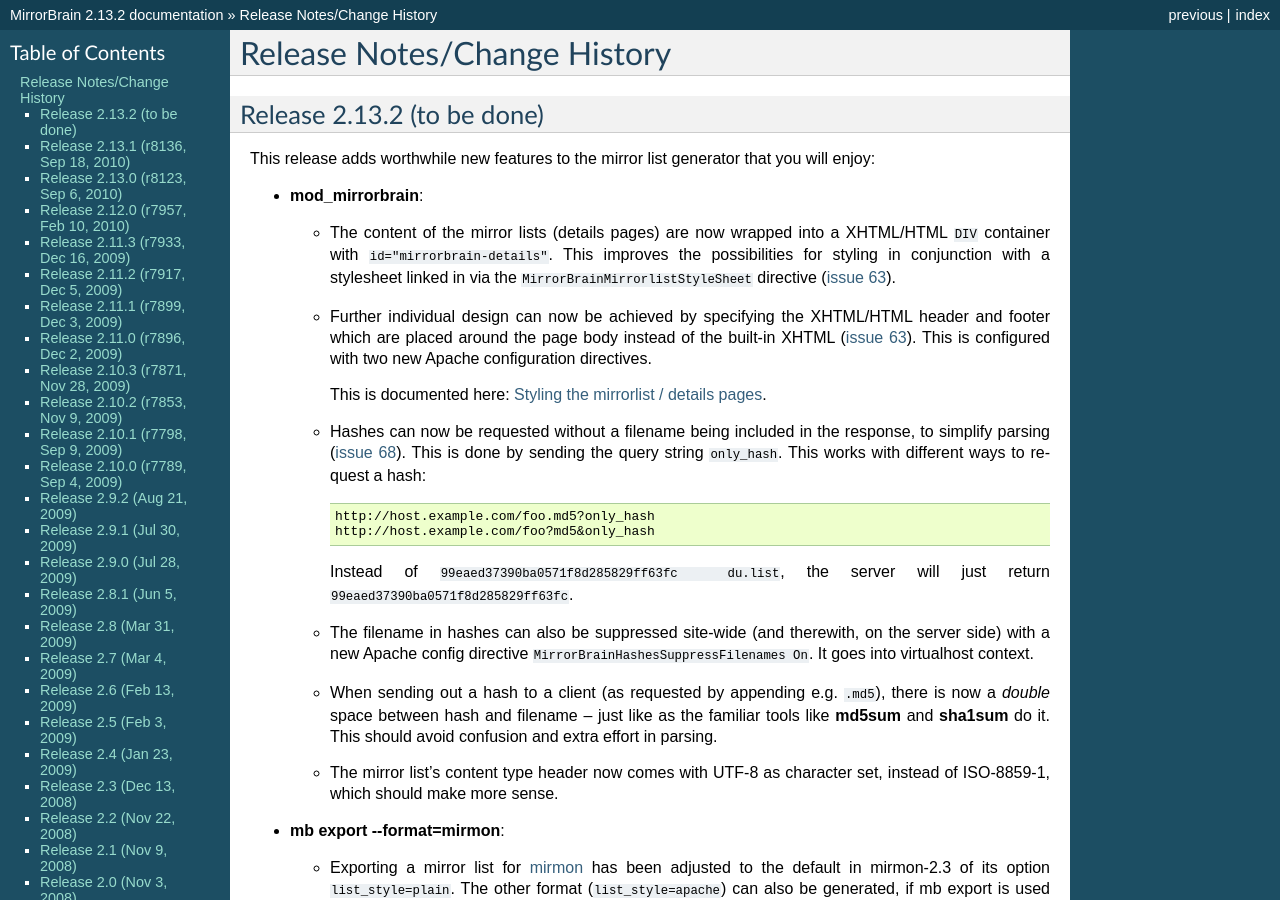
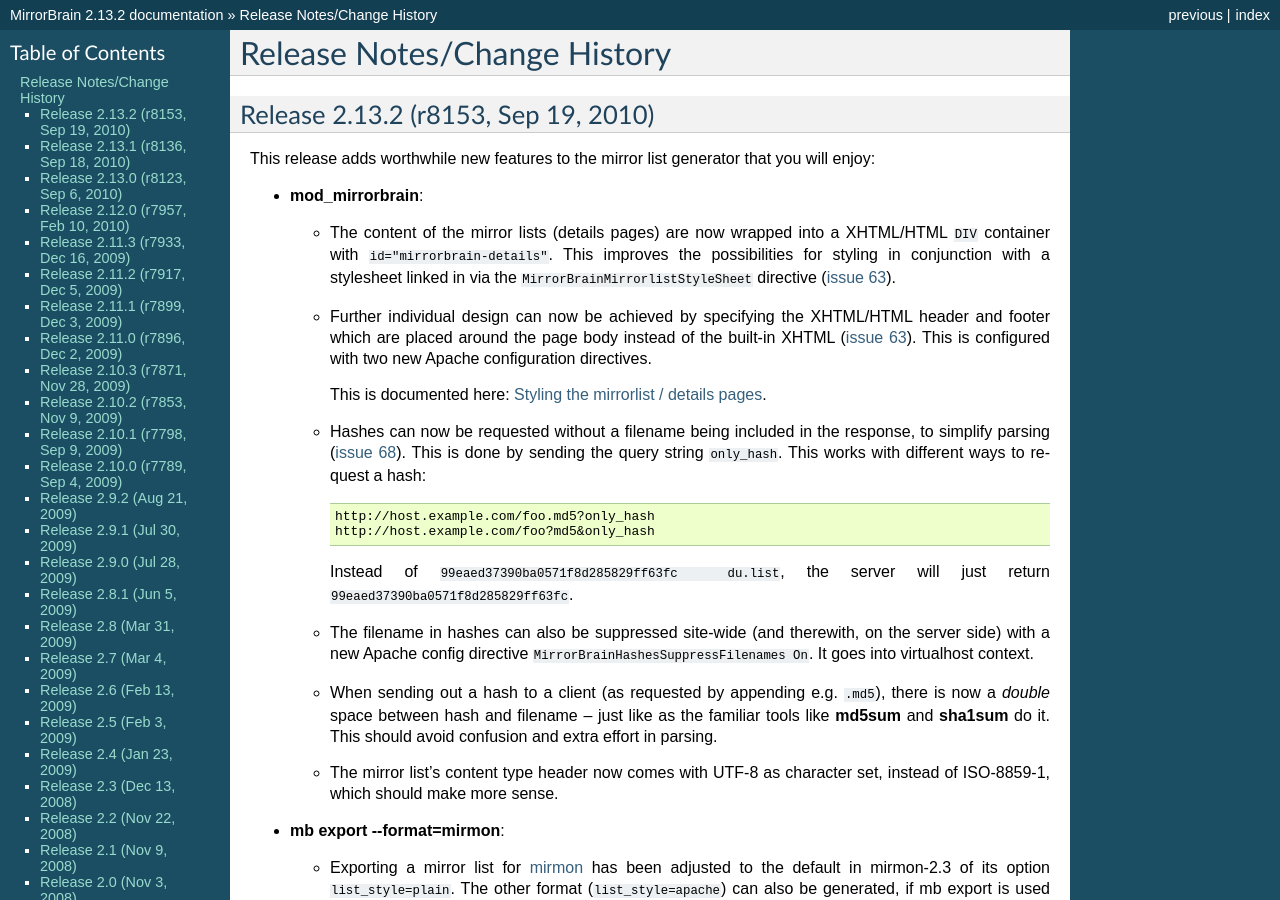
Before and after one commit to hayalci/mirrorbrain, a Sphinx documentation site: the page built from docs/changes.rst, in a window 1280 px wide and 900 px high. Built offline with Sphinx 7.4.7, drawn with Linux system fonts in a browser that asks for light colours.

Commit message:
finalize release notes
git-svn-id: http://svn.mirrorbrain.org/svn/mirrorbrain/trunk@8153 2d291e14-ff0c-0410-a3fa-d5caa9871f55

```diff
--- a/docs/changes.rst
+++ b/docs/changes.rst
@@ -4,7 +4,7 @@
 ============================
 
 
-Release 2.13.2 (to be done)
+Release 2.13.2 (r8153, Sep 19, 2010)
 ------------------------------------
 
 This release adds worthwhile new features to the mirror list generator that
```
